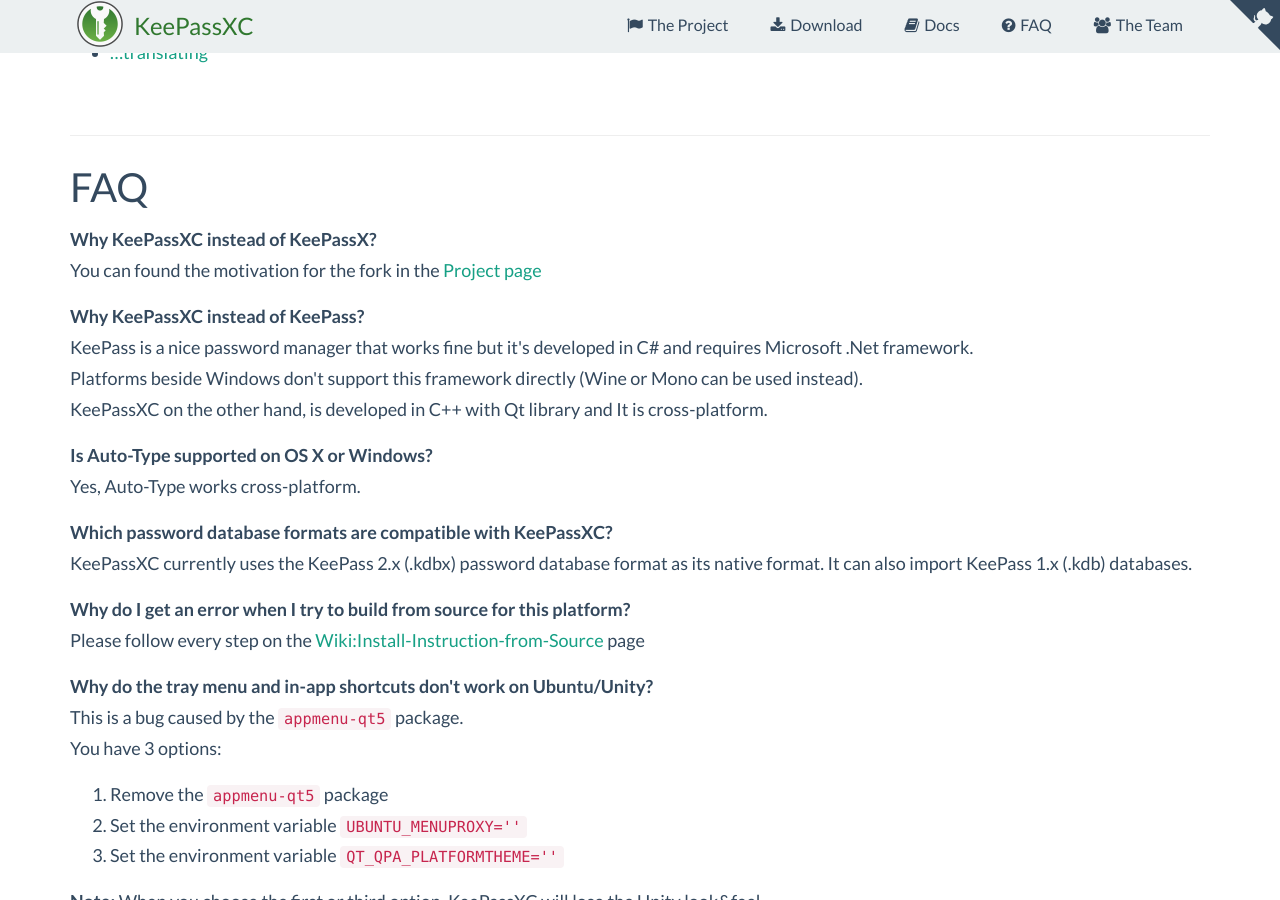
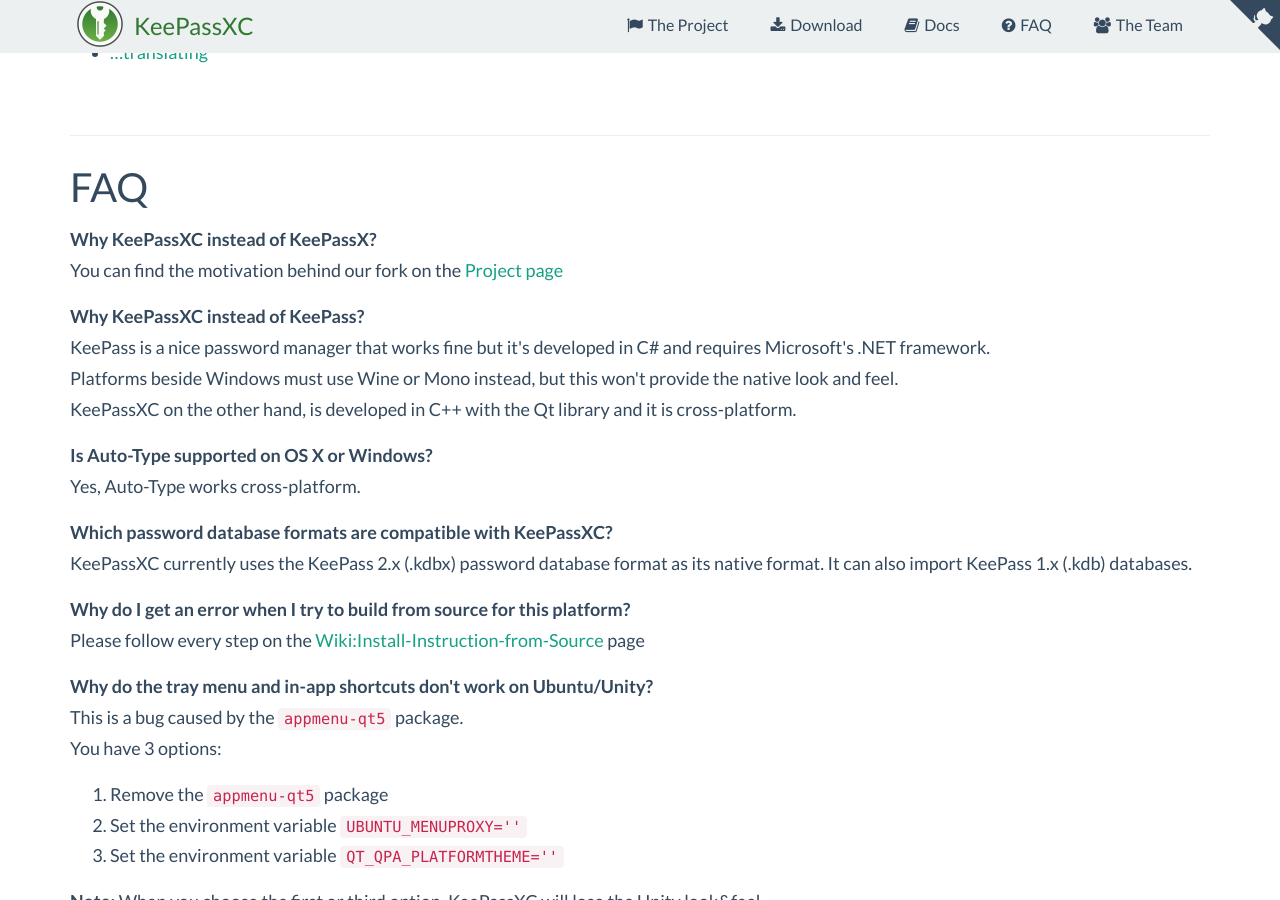
Before and after one commit to keepassxreboot/keepassxc-org, a Jekyll site: the page built from docs.html, in a window 1280 px wide and 900 px high, scrolled down 589 px. Built offline with Jekyll 4.4.1, drawn with Linux system fonts in a browser that asks for light colours.

Commit message:
FAQ update

```diff
--- a/docs.html
+++ b/docs.html
@@ -29,12 +29,12 @@
 <div><a name="faq"></a><hr/>
   <h3>FAQ</h3>
   <p class="faq"><span>Why KeePassXC instead of KeePassX?</span><br/>
-    You can found the motivation for the fork in the <a href="project">Project page</a>
+    You can find the motivation behind our fork on the <a href="project">Project page</a>
   </p>
   <p class="faq"><span>Why KeePassXC instead of KeePass?</span><br/>
-    KeePass is a nice password manager that works fine but it's developed in C# and requires Microsoft .Net framework.<br/>
-    Platforms beside Windows don't support this framework directly (Wine or Mono can be used instead).<br/>
-    KeePassXC on the other hand, is developed in C++ with Qt library and It is cross-platform.
+    KeePass is a nice password manager that works fine but it's developed in C# and requires Microsoft's .NET framework.<br/>
+    Platforms beside Windows must use Wine or Mono instead, but this won't provide the native look and feel.<br/>
+    KeePassXC on the other hand, is developed in C++ with the Qt library and it is cross-platform.
   </p>
   <p class="faq"><span>Is Auto-Type supported on OS X or Windows?</span><br/>
     Yes, Auto-Type works cross-platform.
```
